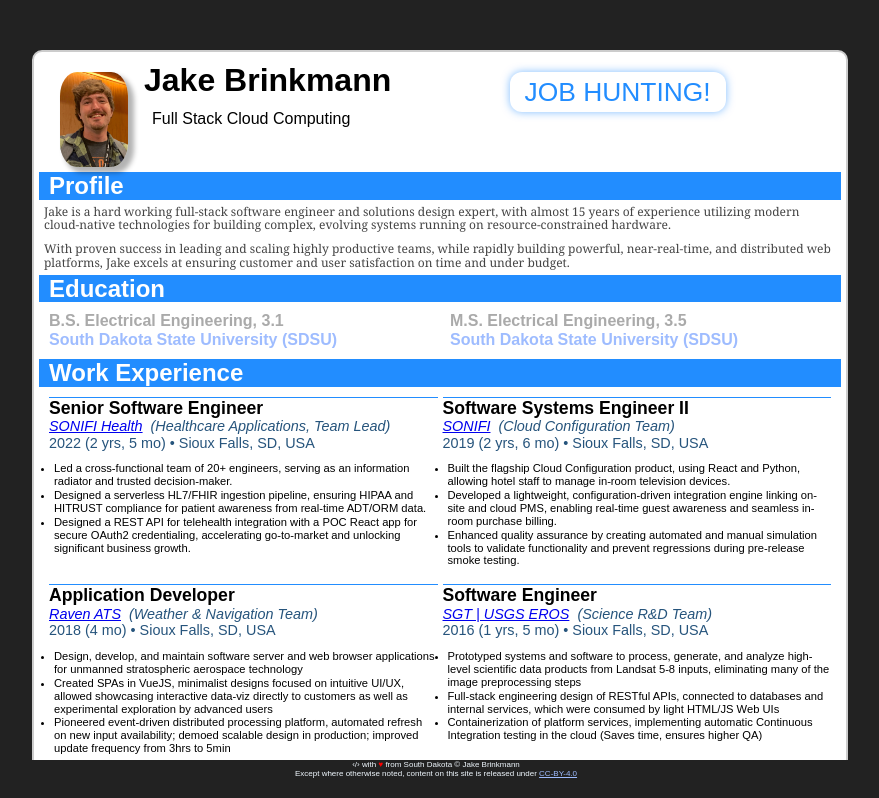
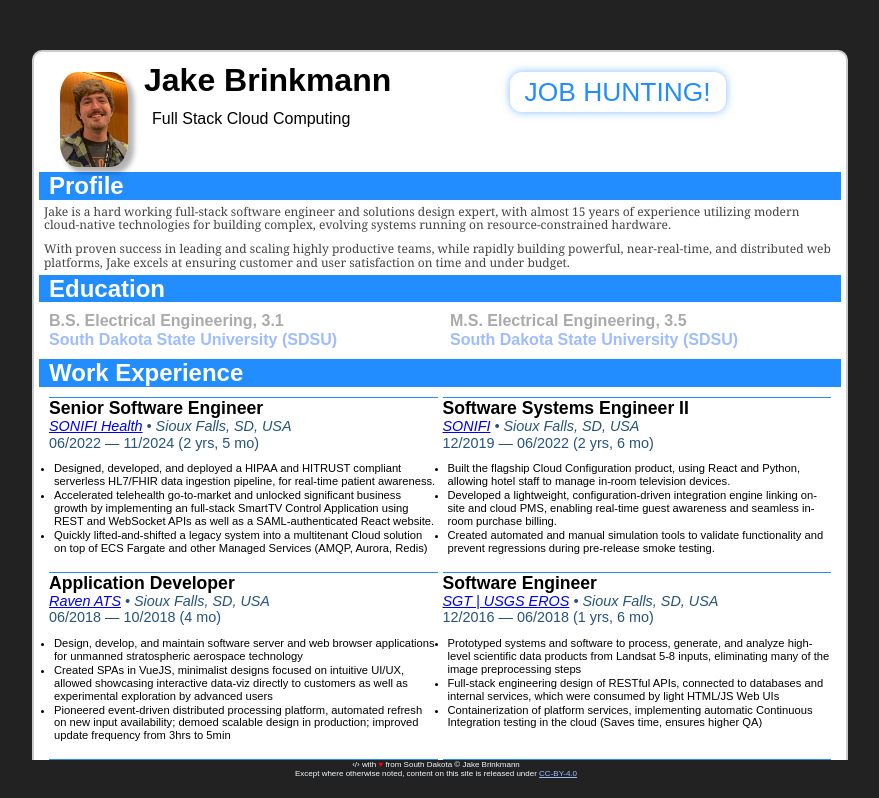
Before and after one commit to jakebrinkmann/jakebrinkmann.github.com, a Vue app: page / in a window 1280 px wide. Shown: the top 798 px of the page, without its empty margins (200-1079 px from the left). Built offline with nearby package versions, Linux system fonts and the light colour scheme.

Commit message:
feat: make design a little more full

```diff
--- a/src/assets/data/employment_history.js
+++ b/src/assets/data/employment_history.js
@@ -46,12 +46,12 @@
         end: "2024-11-01",
       },
       responsibilities: [
-        "Led a cross-functional team of 20+ engineers, serving as an information radiator and trusted decision-maker.",
-        "Designed a serverless HL7/FHIR ingestion pipeline, ensuring HIPAA and HITRUST compliance for patient awareness from real-time ADT/ORM data.",
-        "Designed a REST API for telehealth integration with a POC React app for secure OAuth2 credentialing, accelerating go-to-market and unlocking significant business growth.",
+        "Designed, developed, and deployed a HIPAA and HITRUST compliant serverless HL7/FHIR data ingestion pipeline, for real-time patient awareness.",
+        "Accelerated telehealth go-to-market and unlocked significant business growth by implementing an full-stack SmartTV Control Application using REST and WebSocket APIs as well as a SAML-authenticated React website.",
+        "Quickly lifted-and-shifted a legacy system into a multitenant Cloud solution on top of ECS Fargate and other Managed Services (AMQP, Aurora, Redis)",
       ],
       software:
-        "AWS-CDK, Python, PostgreSQL, ReactJS, DynamoDB, OpenAPI, Docker, Django, Celery, Typescript, SAML",
+        "AWS-CDK, Python, PostgreSQL, ReactJS, DynamoDB, OpenAPI, Docker, Django, Celery, Typescript, SAML, OAuth2-JWT, AWS-EventBridge",
     },
     {
       title: "Software Systems Engineer II",
@@ -67,7 +67,7 @@
       responsibilities: [
         "Built the flagship Cloud Configuration product, using React and Python, allowing hotel staff to manage in-room television devices.",
         "Developed a lightweight, configuration-driven integration engine linking on-site and cloud PMS, enabling real-time guest awareness and seamless in-room purchase billing.",
-        "Enhanced quality assurance by creating automated and manual simulation tools to validate functionality and prevent regressions during pre-release smoke testing.",
+        "Created automated and manual simulation tools to validate functionality and prevent regressions during pre-release smoke testing.",
       ],
       software:
         "Python, AWS-Lambda, ReactJS, AWS-Cognito, OAuth2-JWT, Docker, Gitlab-CI, Postman",
@@ -103,7 +103,7 @@
       employment: "full-time",
       duration: {
         start: "2016-12-01",
-        end: "2018-05-01",
+        end: "2018-06-01",
       },
       responsibilities: [
         // "Supported the Technical Services Support Contract (TSSC) for the USGS Earth Resources Observation and Science (EROS) data center.",
--- a/src/components/Experience.vue
+++ b/src/components/Experience.vue
@@ -6,11 +6,10 @@
         <div class="job-position">{{ job.title }}</div>
         <div class="company-team">
           <a :href="'https://' + job.url" target="_blank">{{ job.company }}</a>
-          &nbsp;<span>({{ job.tagline }})</span>
+          • {{ job.location }}
         </div>
         <div class="date-location">
-          {{ job.duration.start.slice(0, 4) }}
-          ({{ calculateDuration(job.duration) }}) • {{ job.location }}
+          {{ calculateDuration(job.duration) }}
         </div>
         <ul class="job-description">
           <li v-for="(resp, iy) in job.responsibilities.slice(0, 3)" :key="iy">
@@ -23,7 +22,7 @@
     <div class="skills">
       <div
         class="skill-item"
-        v-for="skill in uniqueSkills.slice(0, 28)"
+        v-for="skill in uniqueSkills.slice(0, 35)"
         :key="skill"
       >
         {{ skill }}
@@ -40,23 +39,38 @@
   },
   methods: {
     calculateDuration: (duration) => {
-      const start = new Date(duration.start);
-      const end = new Date(duration.end);
+      const parseDate = (dateStr) => {
+        const [year, month, day] = dateStr.split("-").map(Number);
+        return new Date(Date.UTC(year, month - 1, day));
+      };
 
-      let years = end.getFullYear() - start.getFullYear();
-      let months = end.getMonth() - start.getMonth();
+      const start = parseDate(duration.start);
+      const end = parseDate(duration.end);
+
+      let years = end.getUTCFullYear() - start.getUTCFullYear();
+      let months = end.getUTCMonth() - start.getUTCMonth();
       if (months < 0) {
         years--;
         months += 12;
       }
 
-      if (!years) {
-        return `${months} mo`;
-      } else if (months) {
-        return `${years} yrs, ${months} mo`;
+      const formatYear = (date) => `${date.getUTCFullYear()}`;
+      const formatMonth = (date) =>
+        String(date.getUTCMonth() + 1).padStart(2, "0");
+
+      let dur = "";
+      if (years === 0) {
+        dur = `${months} mo`;
+      } else if (months > 0) {
+        dur = `${years} yrs, ${months} mo`;
       } else {
-        return `${years} yrs`;
+        dur = `${years} yrs`;
       }
+
+      return [
+        `${formatMonth(start)}/${formatYear(start)}`,
+        `${formatMonth(end)}/${formatYear(end)} (${dur})`,
+      ].join(" — ");
     },
   },
   computed: {
```
